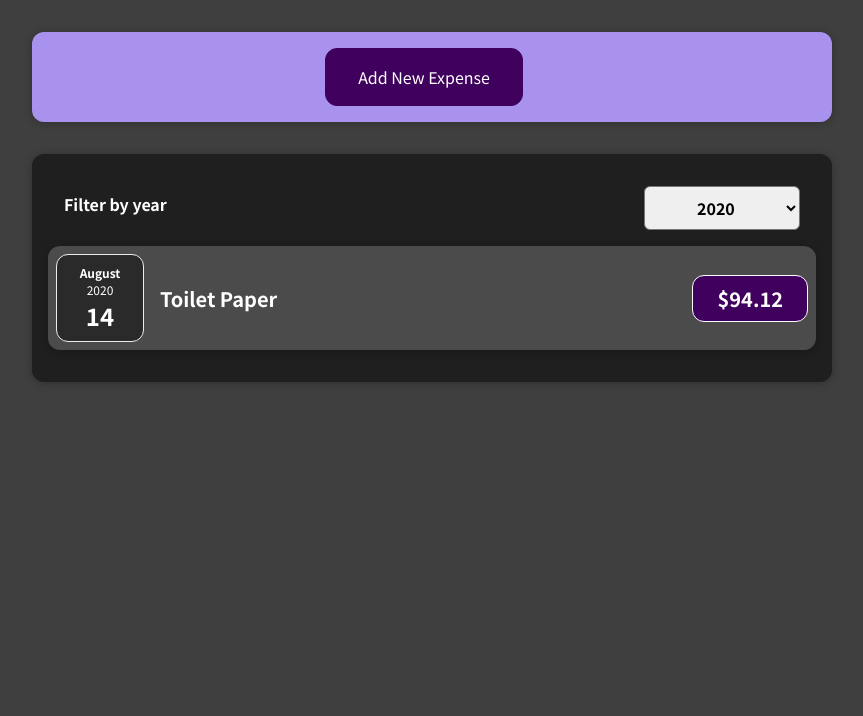
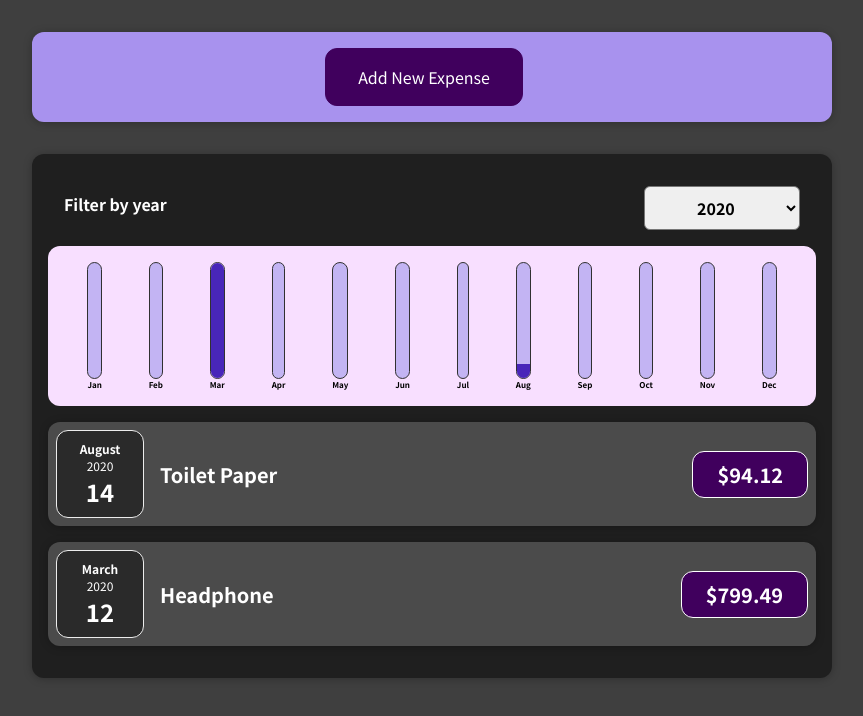
Before and after one commit to arnabghs/expense-tracker, a React (Create React App) app: page / in a window 1280 px wide. Shown: the top 716 px of the page, without its empty margins (208-1071 px from the left). Built offline with nearby package versions, Linux system fonts and the light colour scheme.

Commit message:
add charts

```diff
--- a/src/App.tsx
+++ b/src/App.tsx
@@ -3,16 +3,25 @@
 import Expenses from './components/Expenses/Expenses';
 import NewExpense from "./components/NewExpense/NewExpense";
 
+export interface Expense {
+    id : String
+    title : string
+    amount : number
+    date : Date
+}
+
 const App = () => {
     const expenses = [
         {id: 'e1', title: 'Toilet Paper', amount: 94.12, date: new Date(2020, 7, 14)},
         {id: 'e2', title: 'New TV', amount: 799.49, date: new Date(2021, 2, 12)},
+        {id: 'e3', title: 'Mobile', amount: 400.49, date: new Date(2021, 5, 12)},
+        {id: 'e4', title: 'Headphone', amount: 799.49, date: new Date(2020, 2, 12)},
     ];
 
-    const [expenseList, updateExpenseList] = useState(expenses)
+    const [expenseList, updateExpenseList] = useState<Expense[]>(expenses)
 
-    const addExpenseHandler = (expense: any) => {
-        updateExpenseList((prevList: any[]) => [expense, ...prevList])
+    const addExpenseHandler = (expense: Expense) => {
+        updateExpenseList((prevList: Expense[]) => [expense, ...prevList])
     }
 
     return (
--- /dev/null
+++ b/src/components/Chart/Chart.css
@@ -0,0 +1,9 @@
+.chart {
+    padding: 1rem;
+    border-radius: 12px;
+    background-color: #f8dfff;
+    text-align: center;
+    display: flex;
+    justify-content: space-around;
+    height: 10rem;
+}
--- /dev/null
+++ b/src/components/Chart/Chart.tsx
@@ -0,0 +1,21 @@
+import React from 'react';
+
+import ChartBar from "./ChartBar";
+import "./Chart.css"
+
+const Chart = (props: any) => {
+    const values : number[] = props.datapoints.map((dp : any) => dp.value)
+    const totalMaximum = Math.max(...values)
+    return (
+        <div className="chart ">
+            {props.datapoints.map((datapoint: any) => <ChartBar
+                key={datapoint.label}
+                value={datapoint.value}
+                maxValue={totalMaximum}
+                label={datapoint.label}/>)}
+        </div>
+    )
+
+}
+
+export default Chart
--- /dev/null
+++ b/src/components/Chart/ChartBar.css
@@ -0,0 +1,30 @@
+.chart-bar {
+    height: 100%;
+    display: flex;
+    flex-direction: column;
+    align-items: center;
+}
+
+.chart-bar__inner {
+    height: 100%;
+    width: 100%;
+    border: 1px solid #313131;
+    border-radius: 12px;
+    background-color: #c3b4f3;
+    overflow: hidden;
+    display: flex;
+    flex-direction: column;
+    justify-content: flex-end;
+}
+
+.chart-bar__fill {
+    background-color: #4826b9;
+    width: 100%;
+    transition: all 0.3s ease-out;
+}
+
+.chart-bar__label {
+    font-weight: bold;
+    font-size: 0.5rem;
+    text-align: center;
+}
--- /dev/null
+++ b/src/components/Chart/ChartBar.tsx
@@ -0,0 +1,21 @@
+import React from 'react';
+import "./ChartBar.css"
+
+const ChartBar = (props: any) => {
+    let barFillHeight = '0%'
+
+    if (props.maxValue > 0) {
+        barFillHeight = Math.round(props.value/props.maxValue * 100) + "%"
+    }
+
+    return (
+        <div className="chart-bar">
+            <div className="chart-bar__inner">
+                <div className="chart-bar__fill" style={{height: barFillHeight}}/>
+            </div>
+            <div className="chart-bar__label">{props.label}</div>
+        </div>
+    )
+}
+
+export default ChartBar
--- a/src/components/Expenses/Expenses.tsx
+++ b/src/components/Expenses/Expenses.tsx
@@ -5,19 +5,22 @@
 import './Expenses.css';
 import ExpensesFilter from "./ExpensesFilter";
 import ExpensesList from "./ExpensesList";
+import ExpensesChart from "./ExpensesChart";
+import {Expense} from "../../App";
 
-const Expenses = (props: any) => {
+const Expenses = ({items}: { items: Expense[] }) => {
     const [year, setYear] = useState('2020')
 
     const handleYearFiltering = (year: string) => {
         setYear(year)
     }
 
-    const expensesByYear = props.items.filter((expense: any) => expense.date.getFullYear().toString() === year)
+    const expensesByYear = items.filter((expense: any) => expense.date.getFullYear().toString() === year)
 
     return (
         <Card className="expenses">
             <ExpensesFilter selected={year} onYearFilter={handleYearFiltering}/>
+            <ExpensesChart expenses={expensesByYear}/>
             <ExpensesList items={expensesByYear}/>
         </Card>
     );
--- /dev/null
+++ b/src/components/Expenses/ExpensesChart.tsx
@@ -0,0 +1,34 @@
+import React from 'react';
+
+import Chart from "../Chart/Chart";
+import {Expense} from "../../App";
+
+const ExpensesChart = ({expenses}: { expenses: Expense[] }) => {
+    const updatedDatapoints = [
+        {label: 'Jan', value: 0},
+        {label: 'Feb', value: 0},
+        {label: 'Mar', value: 0},
+        {label: 'Apr', value: 0},
+        {label: 'May', value: 0},
+        {label: 'Jun', value: 0},
+        {label: 'Jul', value: 0},
+        {label: 'Aug', value: 0},
+        {label: 'Sep', value: 0},
+        {label: 'Oct', value: 0},
+        {label: 'Nov', value: 0},
+        {label: 'Dec', value: 0},
+    ]
+
+    for (const expense of expenses) {
+        const month = expense.date.getMonth()
+        updatedDatapoints[month].value += expense.amount
+    }
+
+    return (
+        <div>
+            <Chart datapoints={updatedDatapoints}/>
+        </div>
+    )
+}
+
+export default ExpensesChart
--- a/src/components/NewExpense/ExpenseForm.tsx
+++ b/src/components/NewExpense/ExpenseForm.tsx
@@ -24,7 +24,7 @@
 
         const expenseData = {
             title: title,
-            amount: amount,
+            amount: +amount,
             date: new Date(date)
         }
 
```
